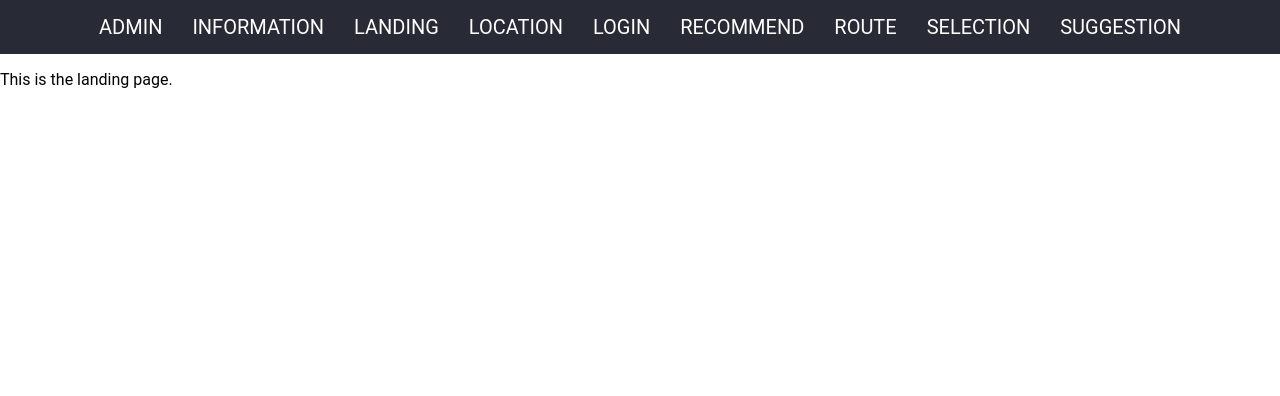
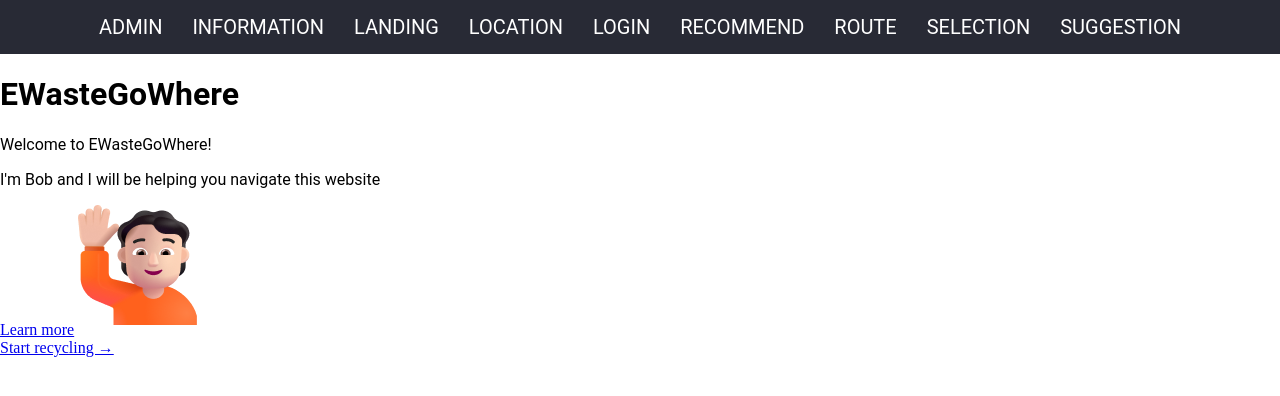
Before and after one commit to NTU-DSAI/SC2006_Yes, a Flask app: page / in a window 1280 px wide. Shown: the top 396 px of the page. Run offline with Flask 2, Linux system fonts and the light colour scheme.

Commit message:
Created landing page and the needed css

```diff
--- a/frontend/templates/landingpage.html
+++ b/frontend/templates/landingpage.html
@@ -5,5 +5,20 @@
 
 {% block body %}
 <!-- Body of the web page goes here! -->
-<p>This is the landing page.</p>
+<div>
+    <h1>EWasteGoWhere</h1>
+
+    <div>
+        <p>Welcome to EWasteGoWhere!</p>
+        <p>I'm Bob and I will be helping you navigate this website</p>
+
+        <div>
+            <a href="{{ url_for('information') }}">Learn more</a>
+            <img src="{{ url_for('static', filename='images/bob.png') }}">
+        </div>
+    </div>
+
+    <a href="{{ url_for('selection') }}">Start recycling →</a>
+
+</div>
 {% endblock %}
```
Also changed, not shown: frontend/static/images/bob.png (added).
